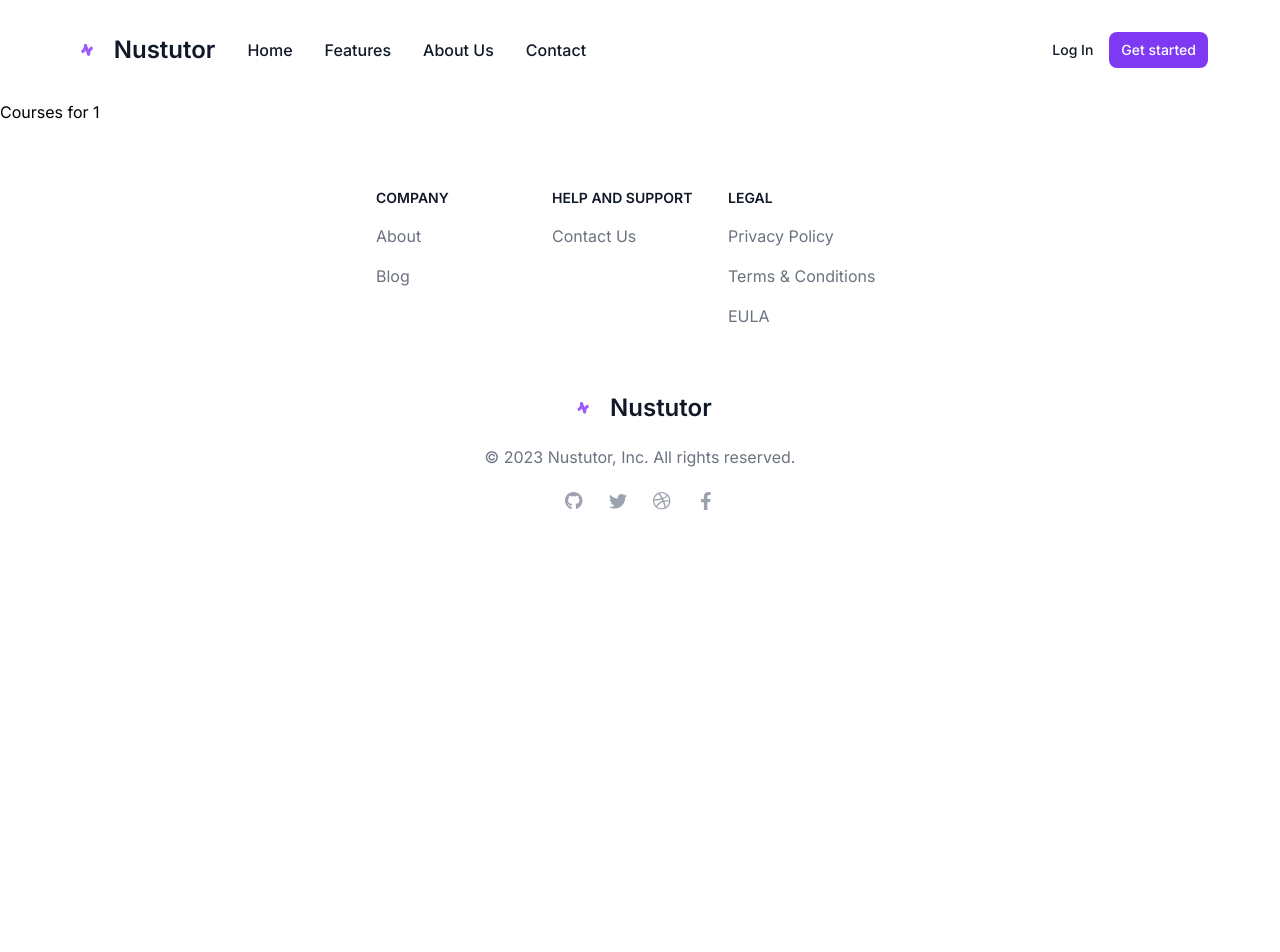
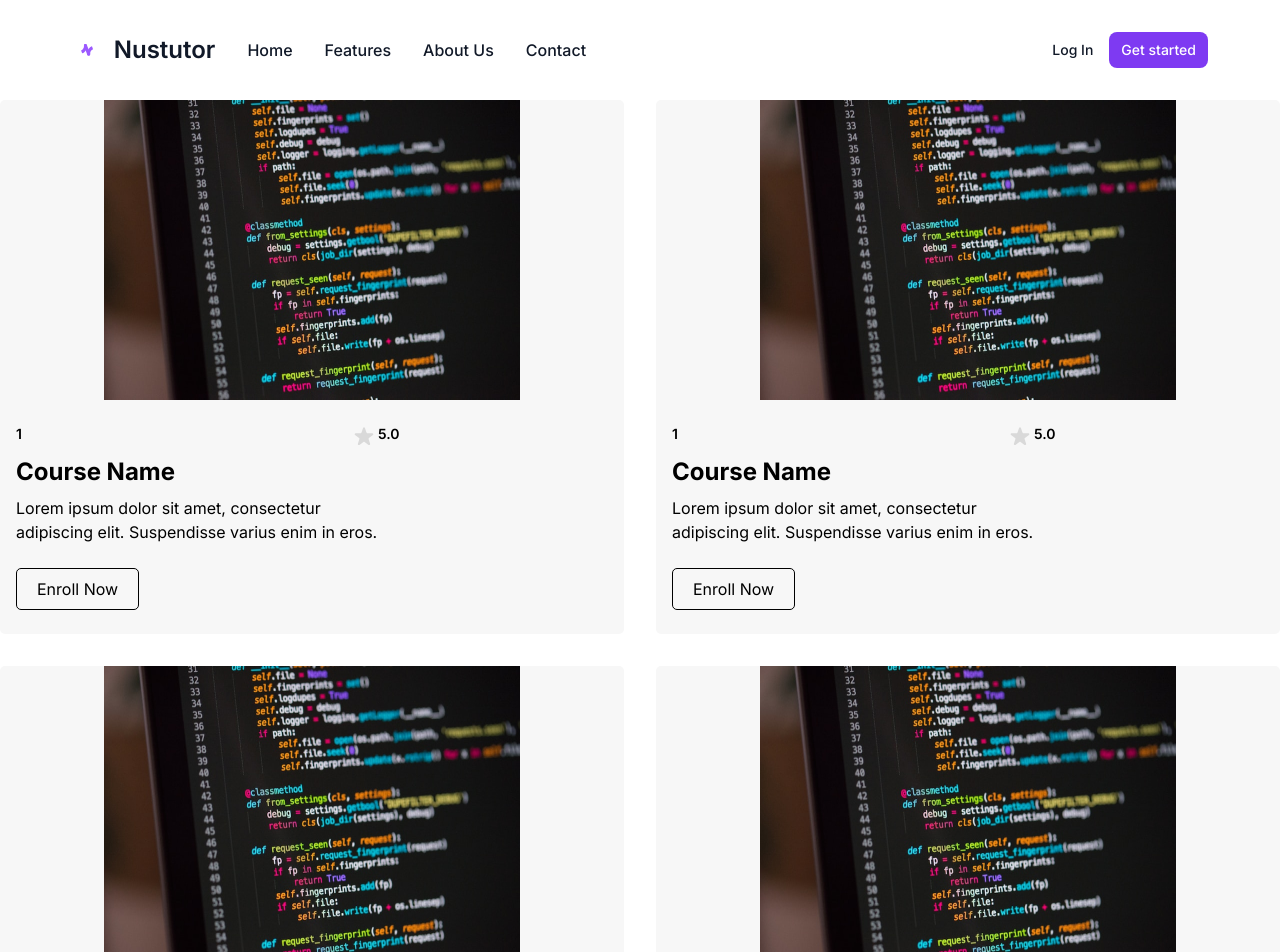
Before and after one commit to Nustutor/Frontend-Nustutor, a Next.js app: page /courses/1 in a window 1280 px wide. Shown: the top 952 px of the page. Before the commit the page ends 800 px from the top, so only its background shows below. Built offline with nearby package versions, Linux system fonts and the light colour scheme.

Commit message:
Added course cards for courses by category

```diff
--- a/components/categoryCourses/index.tsx
+++ b/components/categoryCourses/index.tsx
@@ -1,5 +1,6 @@
 import React, { useEffect, useState } from 'react';
 import { usePathname } from 'next/navigation';
+import CourseCard from '../courses/courseCard';
 
 const CategoryCourses = () => {
 
@@ -26,16 +27,17 @@ const CategoryCourses = () => {
   }, [category]);
 
   return (
-    <div className="category-courses">
-      <h2>{`Courses for ${category}`}</h2>
-      <div className="courses-list">
-        {courses.map((course) => (
-          <div key={course.id} className="course">
-            <h3>{course.title}</h3>
-          </div>
-        ))}
-      </div>
-    </div>
+    <div className="flex flex-col justify-start items-center self-stretch flex-grow-0 flex-shrink-0 overflow-x-auto gap-16">
+  <div className="flex flex-wrap justify-start items-start flex-grow-0 flex-shrink-0 max-w-[1312px] gap-8">
+    <CourseCard img="/courseImg.png" category={category} title="Course Name" description="Lorem ipsum dolor sit amet, consectetur adipiscing elit. Suspendisse varius enim in eros."/>
+    <CourseCard img="/courseImg.png" category={category} title="Course Name" description="Lorem ipsum dolor sit amet, consectetur adipiscing elit. Suspendisse varius enim in eros."/>
+    <CourseCard img="/courseImg.png" category={category} title="Course Name" description="Lorem ipsum dolor sit amet, consectetur adipiscing elit. Suspendisse varius enim in eros."/>
+    <CourseCard img="/courseImg.png" category={category} title="Course Name" description="Lorem ipsum dolor sit amet, consectetur adipiscing elit. Suspendisse varius enim in eros."/>
+    <CourseCard img="/courseImg.png" category={category} title="Course Name" description="Lorem ipsum dolor sit amet, consectetur adipiscing elit. Suspendisse varius enim in eros."/>
+    <CourseCard img="/courseImg.png" category={category} title="Course Name" description="Lorem ipsum dolor sit amet, consectetur adipiscing elit. Suspendisse varius enim in eros."/>
+  </div>
+</div>
+
   );
 };
 
```
